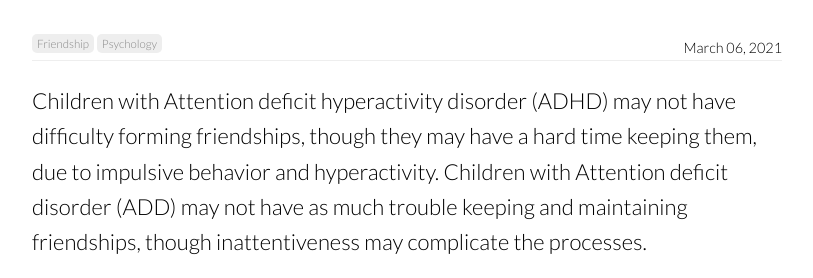
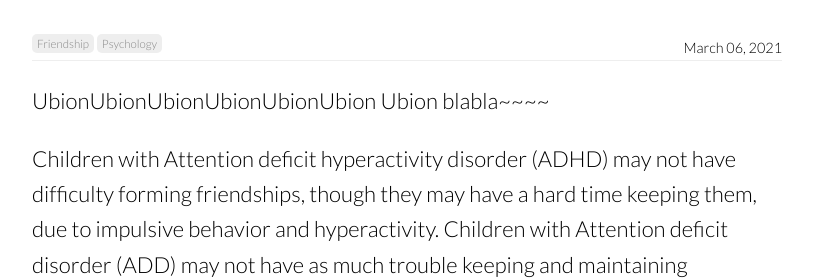
Before and after one commit to techubion/techubion.github.io-backup, a Jekyll site: the page built from _posts/2021-03-06-makrkdown test1.md, in a window 1280 px wide and 900 px high, scrolled down 731 px, cut to the strip 173-451 px from the top of the window. Shown: the whole strip, without its empty margins (233-1046 px from the left). Built offline with Jekyll 4.4.1, drawn with Linux system fonts in a browser that asks for light colours; nearby versions of some CDN libraries.

Commit message:
Update 2021-03-06-makrkdown test1.md

```diff
--- a/_posts/2021-03-06-makrkdown test1.md
+++ b/_posts/2021-03-06-makrkdown test1.md
@@ -8,6 +8,9 @@ categories:
 image: https://source.unsplash.com/collection/375719/2000x1322?a=.png
 author_staff_member:
 ---
+UbionUbionUbionUbionUbionUbion
+Ubion blabla~~~~
+
 Children with Attention deficit hyperactivity disorder (ADHD) may not have difficulty forming friendships, though they may have a hard time keeping them, due to impulsive behavior and hyperactivity. Children with Attention deficit disorder (ADD) may not have as much trouble keeping and maintaining friendships, though inattentiveness may complicate the processes.
 
 ![Cat](https://source.unsplash.com/random/1500x1000)
```
